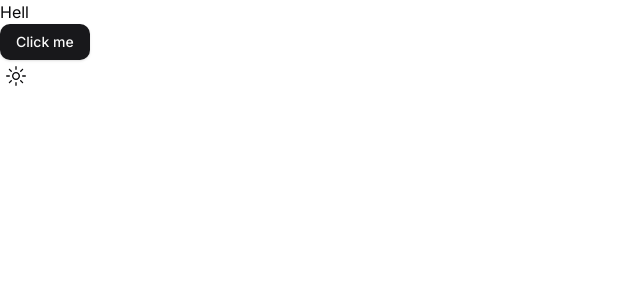
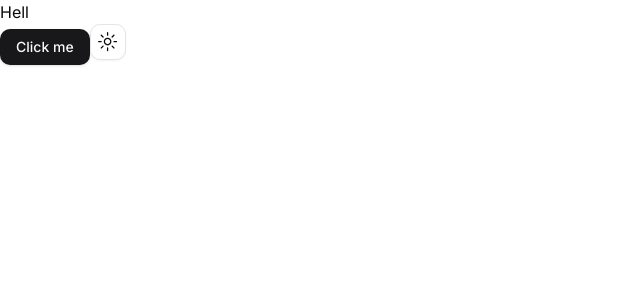
Before and after one commit to YevhenPetrovskyi/DriveShare, a Next.js app: page / in a window 1280 px wide. Shown: the top 300 px of the page, without its empty margins (0-640 px from the left). Built offline with nearby package versions, Linux system fonts and the light colour scheme.

Commit message:
Update theme-toggle.tsx

```diff
--- a/components/theme-toggle.tsx
+++ b/components/theme-toggle.tsx
@@ -4,23 +4,37 @@ import * as React from 'react';
 import { MoonIcon, SunIcon } from '@radix-ui/react-icons';
 import { useTheme } from 'next-themes';
 
+import { Button } from '@/components/ui/button';
+import {
+  DropdownMenu,
+  DropdownMenuContent,
+  DropdownMenuItem,
+  DropdownMenuTrigger,
+} from '@/components/ui/dropdown-menu';
+
 export function ModeToggle() {
-  const { setTheme, theme } = useTheme();
-
-  function toggleTheme() {
-    setTheme(theme === 'dark' ? 'light' : 'dark');
-  }
+  const { setTheme } = useTheme();
 
   return (
-    <button
-      className="group flex h-8 w-8 items-center justify-center rounded-lg"
-      onClick={toggleTheme}
-    >
-      {theme === 'light' ? (
-        <MoonIcon className="h-5 w-5" />
-      ) : (
-        <SunIcon className="h-5 w-5" />
-      )}
-    </button>
+    <DropdownMenu>
+      <DropdownMenuTrigger asChild>
+        <Button variant="outline" size="icon">
+          <SunIcon className="h-[1.2rem] w-[1.2rem] rotate-0 scale-100 transition-all dark:-rotate-90 dark:scale-0" />
+          <MoonIcon className="absolute h-[1.2rem] w-[1.2rem] rotate-90 scale-0 transition-all dark:rotate-0 dark:scale-100" />
+          <span className="sr-only">Toggle theme</span>
+        </Button>
+      </DropdownMenuTrigger>
+      <DropdownMenuContent align="end">
+        <DropdownMenuItem onClick={() => setTheme('light')}>
+          Light
+        </DropdownMenuItem>
+        <DropdownMenuItem onClick={() => setTheme('dark')}>
+          Dark
+        </DropdownMenuItem>
+        <DropdownMenuItem onClick={() => setTheme('system')}>
+          System
+        </DropdownMenuItem>
+      </DropdownMenuContent>
+    </DropdownMenu>
   );
 }
```
